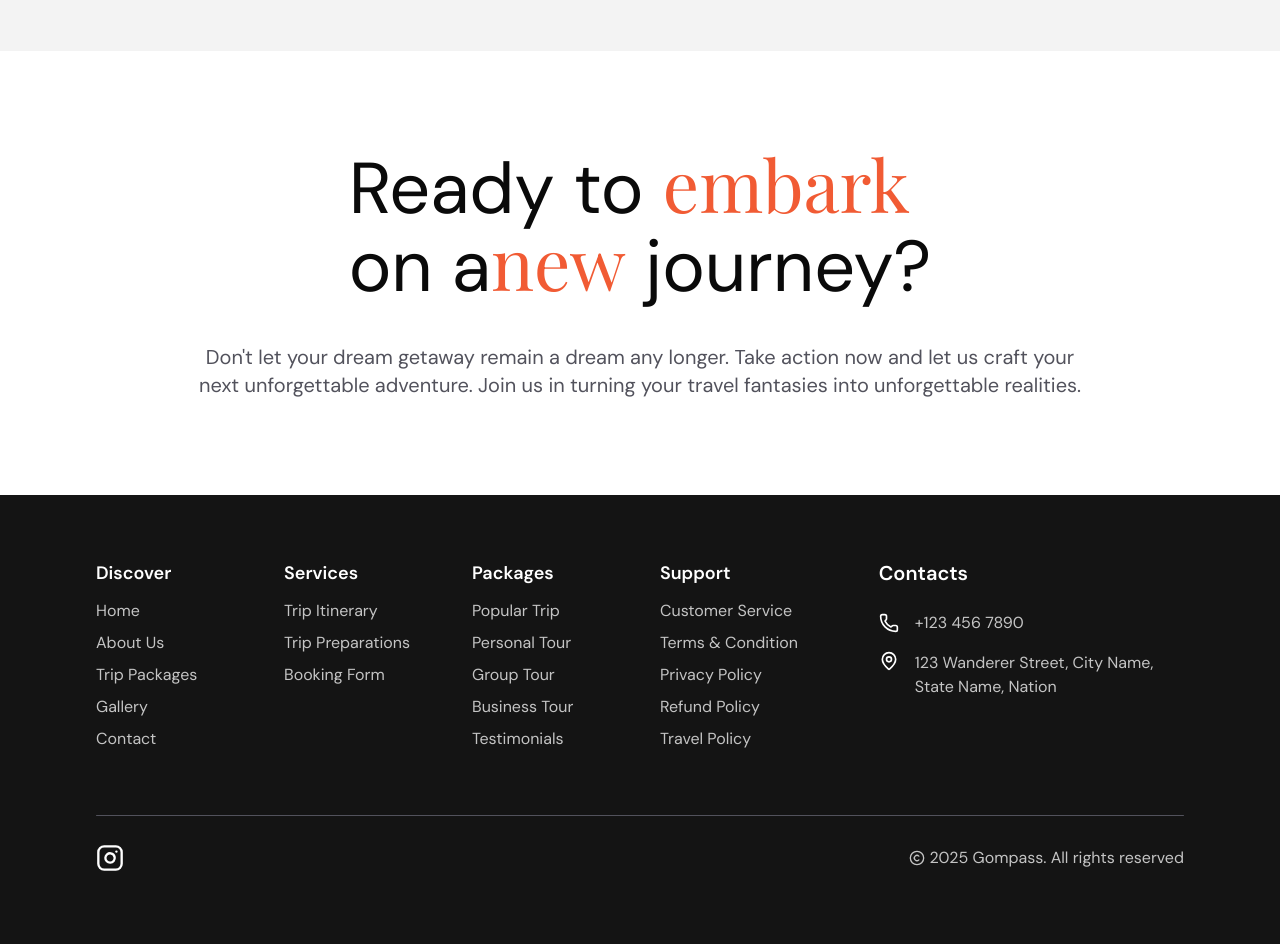
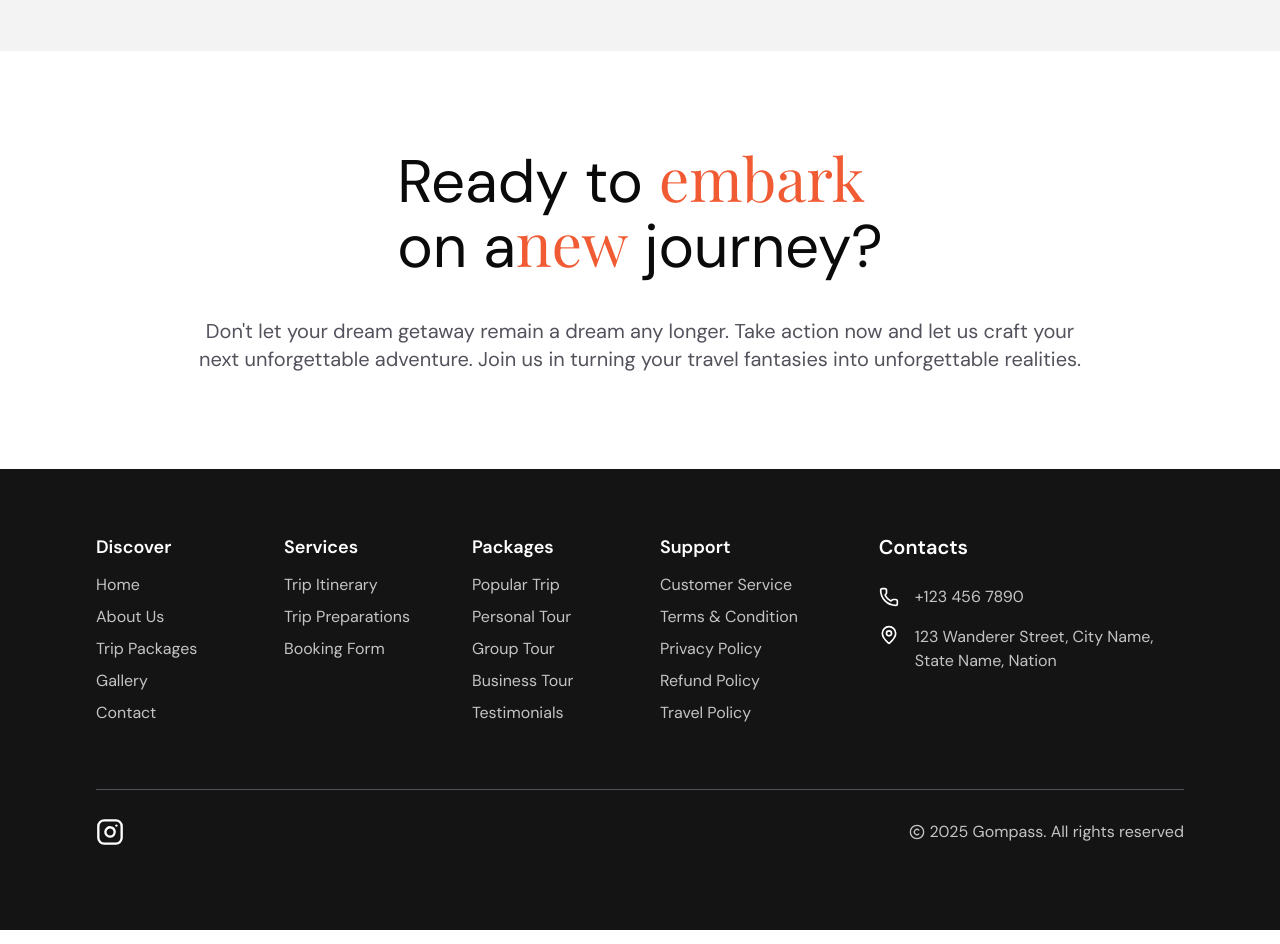
Before and after one commit to allajahzan-dev/gompass.trip, a Next.js app: page / in a window 1280 px wide. Shown: the part 3940-4884 px from the top of the page. Built offline with nearby package versions, Linux system fonts and the light colour scheme.

Commit message:
patch: gave z index 1000 for hamburger

```diff
--- a/src/app/components/navbar/Hamburger.tsx
+++ b/src/app/components/navbar/Hamburger.tsx
@@ -10,7 +10,7 @@ interface Props {
 export function Hamburger({ action, toggle }: Props) {
   return (
     <StyledWrapper>
-      <label className="hamburger relative z-50">
+      <label className="hamburger relative z-[1000]">
         <input
           onChange={() => action()}
           name="checkbox"
--- a/src/app/components/sections/ContactSection.tsx
+++ b/src/app/components/sections/ContactSection.tsx
@@ -17,7 +17,7 @@ export default function ContactSection() {
                     whileInView={{ opacity: 1, y:0 }}
                     viewport={{ amount: 0.2, once: true }}
                     transition={{ duration: 0.5, delay: 0.3 }}
-                    className="col-span-1 lg:col-span-2 xl:text-7xl"
+                    className="col-span-1 lg:col-span-2"
                 >
                     Ready to{" "}
                     <i className={cn(playfair.className, "text-[#f15b34]")}>embark</i>
```
